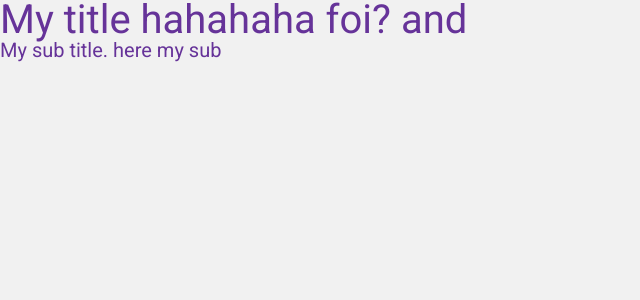
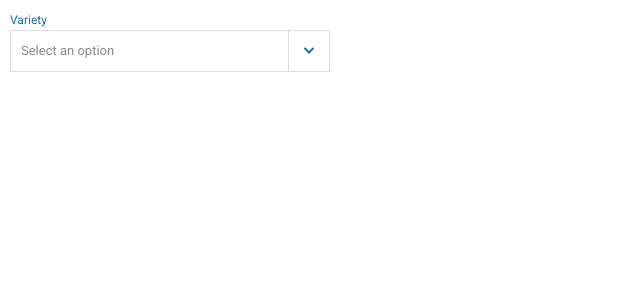
Before and after one commit to nathpaiva/react-boilerplate, a React app: page / in a window 1280 px wide. Shown: the top 300 px of the page, without its empty margins (0-640 px from the left). Built offline with nearby package versions, Linux system fonts and the light colour scheme.

Commit message:
create a new component

```diff
--- a/package.json
+++ b/package.json
@@ -14,6 +14,7 @@
   },
   "license": "MIT",
   "devDependencies": {
+    "@storybook/addon-actions": "^3.4.10",
     "@storybook/react": "^3.4.6",
     "babel-core": "^6.26.3",
     "babel-jest": "^23.0.1",
--- a/src/App.js
+++ b/src/App.js
@@ -1,11 +1,40 @@
 'user strict';
 
 import React, { Component } from 'react';
-import Box from './components/box';
+import Select from './components/select';
 
 class App extends Component {
   render() {
-    return (<Box title='My title hahahaha foi?' text='My sub title. here my sub' />);
+    return (
+      <div>
+        <Select placeholder='Select an option' label='Variety' disabled={false} options={[
+          {
+            value: 'Generic',
+            id: '1'
+          },
+          {
+            value: 'Atlantic',
+            id: '2'
+          },
+          {
+            value: 'Kennebec',
+            id: '4'
+          },
+          {
+            value: 'Norkota',
+            id: '5'
+          },
+          {
+            value: 'Norland',
+            id: '6'
+          },
+          {
+            value: 'Onaway',
+            id: '7'
+          }
+        ]} />
+      </div>
+    );
   }
 }
 
--- /dev/null
+++ b/src/components/icons/SvgIcons.js
@@ -0,0 +1,13 @@
+import React from 'react';
+
+export const ChevronUp = () => (
+  <svg viewBox="0 0 10 8" className="up">
+    <path d="M2.08578644,7.29289322 C1.69526215,7.68341751 1.69526215,8.31658249 2.08578644,8.70710678 C2.47631073,9.09763107 3.10947571,9.09763107 3.5,8.70710678 L8.20710678,4 L3.5,-0.707106781 C3.10947571,-1.09763107 2.47631073,-1.09763107 2.08578644,-0.707106781 C1.69526215,-0.316582489 1.69526215,0.316582489 2.08578644,0.707106781 L5.37867966,4 L2.08578644,7.29289322 Z" transform="translate(5.000000, 4.000000) rotate(-90.000000) translate(-5.000000, -4.000000) " />
+  </svg>
+);
+
+export const ChevronDown = () => (
+  <svg viewBox="0 0 10 7" className="down">
+    <path d="M2.08578644,6.5 C1.69526215,6.89052429 1.69526215,7.52368927 2.08578644,7.91421356 C2.47631073,8.30473785 3.10947571,8.30473785 3.5,7.91421356 L8.20710678,3.20710678 L3.5,-1.5 C3.10947571,-1.89052429 2.47631073,-1.89052429 2.08578644,-1.5 C1.69526215,-1.10947571 1.69526215,-0.476310729 2.08578644,-0.0857864376 L5.37867966,3.20710678 L2.08578644,6.5 Z" transform="translate(5.000000, 3.207107) rotate(90.000000) translate(-5.000000, -3.207107) " />
+  </svg>
+);
--- /dev/null
+++ b/src/components/select/index.js
@@ -0,0 +1,183 @@
+import React, { Component } from 'react';
+import PropTypes from 'prop-types';
+
+import { ChevronDown, ChevronUp } from '../icons/SvgIcons';
+import './select.scss';
+
+class Select extends Component {
+  constructor(props) {
+    super(props);
+
+    this.state = {
+      values: [],
+      focusedValue: -1,
+      isFocused: false,
+      isOpen: false,
+      typed: ''
+    };
+
+    this.onFocus = this.onFocus.bind(this);
+    this.onBlur = this.onBlur.bind(this);
+
+    this.onClick = this.onClick.bind(this);
+    this.onHoverOption = this.onHoverOption.bind(this);
+    this.onClickOption = this.onClickOption.bind(this);
+
+    this.renderOption = this.renderOption.bind(this);
+  }
+
+  onFocus() {
+    this.setState({
+      isFocused: true
+    });
+  }
+
+  onBlur() {
+    const { options } = this.props;
+
+    this.setState(prevState => {
+      const { values } = prevState;
+      const value = values[0];
+      let focusedValue = -1;
+
+      if (value) {
+        focusedValue = options.findIndex(option => option.value === value);
+      }
+
+      return {
+        focusedValue,
+        isFocused: false,
+        isOpen: false
+      };
+    });
+  }
+
+  onClick() {
+    this.setState(prevState => ({
+      isOpen: !prevState.isOpen
+    }));
+  }
+
+  onHoverOption(e) {
+    const { options } = this.props;
+
+    const { value } = e.currentTarget.dataset;
+    const index = options.findIndex(option => option.value === value);
+
+    this.setState({
+      focusedValue: index
+    });
+  }
+
+  onClickOption(e) {
+    const { value } = e.currentTarget.dataset;
+
+    this.setState({
+      values: [ value ],
+      isOpen: false
+    });
+  }
+
+  stopPropagation(e) {
+    e.stopPropagation();
+  }
+
+  renderValues() {
+    const { placeholder } = this.props;
+    const { values } = this.state;
+
+    if (values.length === 0) {
+      return (
+        <div className="placeholder">
+          { placeholder }
+        </div>
+      );
+    }
+
+    return (
+      <div className="value">
+        { values[0] }
+      </div>
+    );
+  }
+
+  renderOptions() {
+    const { options } = this.props;
+    const { isOpen } = this.state;
+
+    if (!isOpen) return;
+
+    return (
+      <div className="options">
+        { options.map(this.renderOption) }
+      </div>
+    );
+  }
+
+  renderOption(option) {
+    const { values } = this.state;
+    const { value } = option;
+
+    const selected = values.includes(value);
+
+    let className = 'option';
+    if (selected) className += ' selected';
+
+    return (
+      <div
+        key={ value }
+        data-value={ value }
+        className={ className }
+        onClick={ this.onClickOption }
+      >
+        { value }
+      </div>
+    );
+  }
+
+  render() {
+    const { label, disabled } = this.props;
+    const { isOpen } = this.state;
+
+    if(disabled) {
+      return (
+        <div className="select disabled">
+          <label className="label">{ label }</label>
+          <div className="selection" onClick={ this.onClick }>
+            { this.renderValues() }
+            <span className="arrow">
+              <ChevronDown />
+            </span>
+          </div>
+        </div>
+      );
+    }
+
+    return (
+      <div
+        className="select"
+        tabIndex="0"
+        onFocus={ this.onFocus }
+        onBlur={ this.onBlur }
+      >
+        <label className="label">{ label }</label>
+        <div className="selection" onClick={ this.onClick }>
+          { this.renderValues() }
+          <span className="arrow">
+            { isOpen ? <ChevronUp /> : <ChevronDown /> }
+          </span>
+        </div>
+        { this.renderOptions() }
+      </div>
+    );
+  }
+}
+
+Select.propTypes = {
+  label: PropTypes.string.isRequired,
+  placeholder: PropTypes.string.isRequired,
+  options: PropTypes.array.isRequired,
+  disabled: PropTypes.bool.isRequired
+};
+
+export default Select;
--- /dev/null
+++ b/src/components/select/select.scss
@@ -0,0 +1,169 @@
+:global {
+  $grey-background: #f5f5f5;
+  $grey-border: #ddd;
+  $grey-text: #898989;
+  $grey-dark: #444;
+  $main-light: #d9f2fb;
+  $main: #00a9e0;
+  $main-dark: #007da6;
+  $success: #7fd81e;
+  $error: #ff5100;
+  $warning: #f6c223;
+  $body: #081f2c;
+
+  .down {
+    fill: #1674b5;
+  }
+
+  .up {
+    fill: #ff8228;
+  }
+
+  *, *::before, *::after {
+    box-sizing: inherit;
+  }
+
+  body {
+    box-sizing: border-box;
+    margin: 10px;
+    color: $body;
+    font: 400 13px/20px 'Source Sans Pro', sans-serif;
+  }
+
+  svg {
+    display: block;
+    width: 1em;
+    height: 1em;
+    fill: currentColor;
+  }
+
+  .select {
+    position: relative;
+    display: inline-block;
+    width: 320px;
+    border-radius: 2px;
+
+
+    &.disabled {
+      cursor: default;
+      opacity: .3;
+    }
+
+    &:focus {
+      outline: 0;
+
+      & .selection {
+        // box-shadow: 0 0 1px 1px $main;
+        border: solid 1px #ff8228;
+      }
+    }
+  }
+
+  .label {
+    font-size: 12px;
+    font-weight: 500;
+    font-style: normal;
+    font-stretch: normal;
+    line-height: 1;
+    letter-spacing: normal;
+    color: #1574b5;
+  }
+
+  .selection {
+    position: relative;
+    border: 1px solid $grey-border;
+    background: #fff;
+    cursor: pointer;
+  }
+
+  .value {
+    position: relative;
+    display: inline-block;
+    padding: 10px;
+  }
+
+  .multiple {
+    padding-right: 30px;
+    margin-right: 5px;
+    background: $main-light;
+    color: $main;
+  }
+
+  .delete {
+    position: absolute;
+    top: 0;
+    right: 0;
+    display: block;
+    padding: 10px;
+    font-size: 10px;
+    cursor: pointer;
+  }
+
+  .placeholder {
+    padding: 10px;
+    color: $grey-text;
+  }
+
+  .arrow {
+    position: absolute;
+    top: 0;
+    right: 0;
+    display: block;
+    padding: 15px;
+    font-size: 10px;
+    color: $grey-text;
+    border-left: 1px solid #ddd;
+  }
+
+  .options {
+    box-shadow: 0 0 9px 0 rgba(0, 0, 0, 0.5);
+    margin-top: 5px;
+    position: absolute;
+    top: 100%;
+    left: 0;
+    right: 0;
+    padding-top: 9px;
+    padding-bottom: 9px;
+    border: solid $grey-border;
+    border-width: 0 1px;
+    background: #f3f6f9;
+  }
+
+  .option {
+    padding: 9px 21px;
+    // border-bottom: 1px solid $grey-border;
+    cursor: pointer;
+
+    &.selected,
+    &:hover {
+      width: 95%;
+      background-color: #e9eff3;
+      margin: auto;
+      padding-left: 13px;
+      border-radius: 2px;
+    }
+
+    // &.focused {
+    //   background: $grey-background;
+    // }
+  }
+
+  .checkbox {
+    content: '';
+    vertical-align: top;
+    display: inline-block;
+    width: 16px;
+    height: 16px;
+    padding: 2px;
+    border: 1px solid $grey-border;
+    border-radius: 2px;
+    margin: 2px 12px 0 0;
+    color: #fff;
+    font-size: 10px;
+
+    .selected & {
+      border-color: $main-dark;
+      background: $main;
+    }
+  }
+}
--- a/src/css/_reset.scss
+++ b/src/css/_reset.scss
@@ -9,12 +9,12 @@
 
 body {
   overflow-x: hidden;
-  font-size: 10px;
+  // font-size: 10px;
   font-family: "Roboto", sans-serif;
-  line-height: 1;
+  // line-height: 1;
   color: #414141;
   font-weight: 400;
-  background-color: #F1F1F1;
+  // background-color: #F1F1F1;
 }
 
 a {
@@ -32,9 +32,9 @@ p {
   padding: 5px 0;
 }
 
-label, input {
-  font-size: 1.2em;
-}
+// label, input {
+//   font-size: 1.2em;
+// }
 
 h1 {
   font-size: 40px;
```
Also changed, not shown: src/components/box/box.stor.js (added, +11 -0 lines), 2 other files (tests, documents, lock files or other folders).
